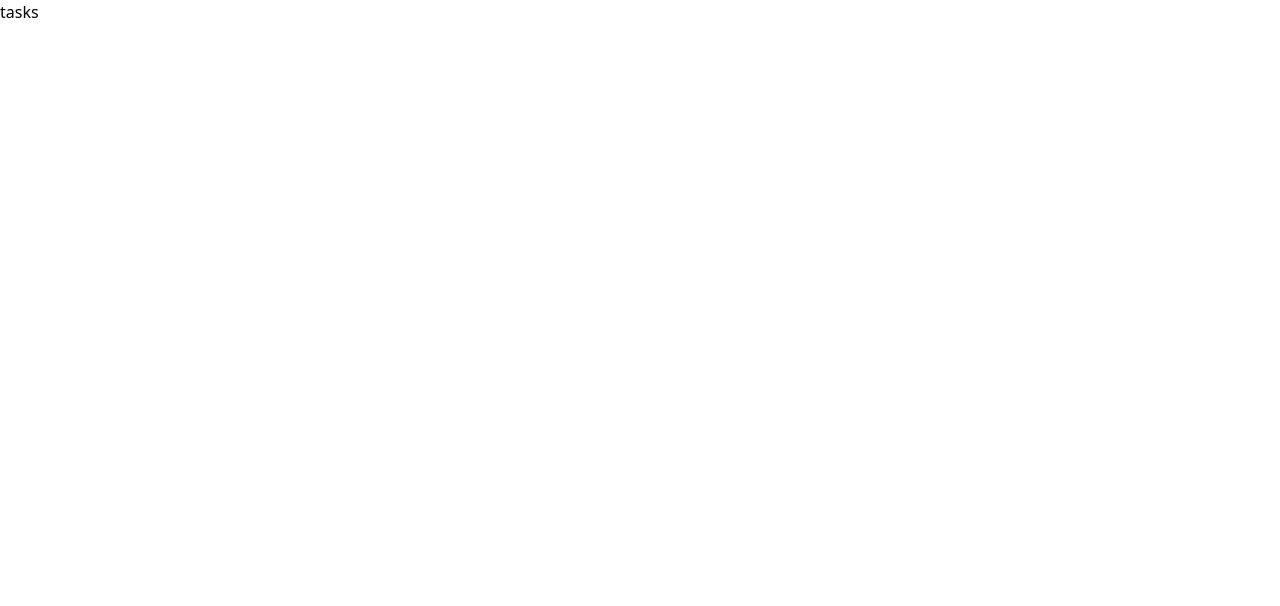
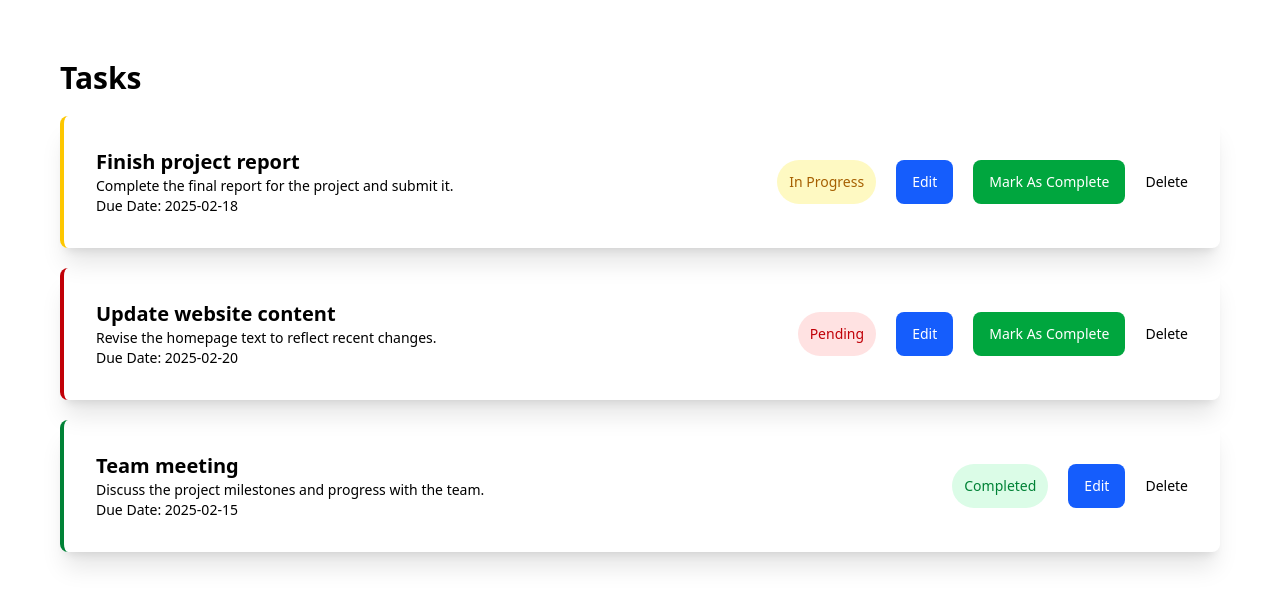
Before and after one commit to AbdallahKhaledAhmed/Learn-NextJS, a Next.js app: page /dashboard/tasks in a window 1280 px wide. Shown: the top 606 px of the page. Built offline with nearby package versions, Linux system fonts and the light colour scheme.

Commit message:
Tasks Page

```diff
--- a/app/dashboard/page.tsx
+++ b/app/dashboard/page.tsx
@@ -2,14 +2,17 @@ import Link from "next/link";
 
 const Dashboard = () => {
   return (
-    <div className="rounded w-[60%] mx-auto mt-15 shadow-lg text-gray-600">
+    <div className="rounded w-[90%] md:w-[60%] mx-auto mt-15 shadow-lg text-gray-600">
       <h1 className="text-2xl font-bold">Dashboard</h1>
       <p>
         Welcome back! Here you can manage your tasks, view analytics and make
         adjustments.
       </p>
       <div className="grid grid-cols-1 sm:grid-cols-2 lg:grid-cols-3 gap-8 m-10 py-5">
-        <Link href="./tasks" className="bg-blue-100 rounded py-5 px-3">
+        <Link
+          href="./tasks"
+          className="bg-blue-200 rounded-xl py-5 px-3 opacity-80 hover:opacity-100 hover:scale-105"
+        >
           <div className="flex justify-between text-xl font-semibold items-center">
             <span>Tasks</span> <span className="text-2xl">📝</span>
           </div>
@@ -17,7 +20,10 @@ const Dashboard = () => {
             View, organize and manage your daily tasks.
           </p>
         </Link>
-        <Link href="./tasks" className="bg-green-100 rounded py-5 px-3">
+        <Link
+          href="./analytics"
+          className="bg-green-200 rounded-xl py-5 px-3 opacity-80 hover:opacity-100 hover:scale-105"
+        >
           <div className="flex justify-between text-xl font-semibold items-center">
             <span>Analytics</span> <span className="text-2xl">📊</span>
           </div>
@@ -25,7 +31,10 @@ const Dashboard = () => {
             Gain insights about your performance and trends.
           </p>
         </Link>
-        <Link href="./tasks" className="bg-pink-100 rounded py-5 px-3">
+        <Link
+          href="./settings"
+          className="bg-pink-200 rounded-xl py-5 px-3 opacity-80 hover:opacity-100 hover:scale-105"
+        >
           <div className="flex justify-between text-xl font-semibold items-center">
             <span>Settings</span> <span className="text-2xl">⚙️</span>
           </div>
@@ -33,7 +42,10 @@ const Dashboard = () => {
             Customize and tweek your dashboard settings.
           </p>
         </Link>
-        <Link href="./tasks" className="bg-yellow-100 rounded py-5 px-3">
+        <Link
+          href="./users"
+          className="bg-yellow-200 rounded-xl py-5 px-3 opacity-80 hover:opacity-100 hover:scale-105"
+        >
           <div className="flex justify-between text-xl font-semibold items-center">
             <span>Users</span> <span className="text-2xl">🧑‍🤝‍🧑</span>
           </div>
--- a/app/dashboard/tasks/page.tsx
+++ b/app/dashboard/tasks/page.tsx
@@ -1,5 +1,73 @@
 const Tasks = () => {
-  return <>tasks</>;
+  const tasks = [
+    {
+      id: 1,
+      title: "Finish project report",
+      description: "Complete the final report for the project and submit it.",
+      status: "In Progress",
+      dueDate: "2025-02-18",
+    },
+    {
+      id: 2,
+      title: "Update website content",
+      description: "Revise the homepage text to reflect recent changes.",
+      status: "Pending",
+      dueDate: "2025-02-20",
+    },
+    {
+      id: 3,
+      title: "Team meeting",
+      description: "Discuss the project milestones and progress with the team.",
+      status: "Completed",
+      dueDate: "2025-02-15",
+    },
+  ];
+
+  return (
+    <div className="flex flex-col gap-5 p-15">
+      <h1 className="font-bold text-3xl">Tasks</h1>
+      {tasks.map((task) => (
+        <div
+          className={`rounded-lg border-l-4 ${
+            task.status === "Pending"
+              ? "border-red-700"
+              : task.status === "Completed"
+              ? "border-green-700"
+              : "border-yellow-400"
+          } p-8 text-sm flex items-center justify-between gap-2 shadow-xl`}
+          key={task.id}
+        >
+          <div>
+            <h2 className="text-xl font-bold">{task.title}</h2>
+            <p>{task.description}</p>
+            <p>Due Date: {task.dueDate}</p>
+          </div>
+          <div className="flex gap-5">
+            <span
+              className={`rounded-full p-3 ${
+                task.status === "Pending"
+                  ? "text-red-700 bg-red-100"
+                  : task.status === "Completed"
+                  ? "text-green-700 bg-green-100"
+                  : "text-yellow-700 bg-yellow-100"
+              }`}
+            >
+              {task.status}
+            </span>
+            <button className="rounded-lg text-white bg-blue-600 px-4">
+              Edit
+            </button>
+            {task.status !== "Completed" && (
+              <button className="rounded-lg text-white bg-green-600 px-4">
+                Mark As Complete
+              </button>
+            )}
+            <button>Delete</button>
+          </div>
+        </div>
+      ))}
+    </div>
+  );
 };
 
 export default Tasks;
--- a/test.ts
+++ /dev/null
@@ -1,14 +0,0 @@
-const nums = [2, 7, 11, 15];
-
-function twoSum(nums: number[], target: number): number[] {
-  for (let i = 0; i < nums.length; i++) {
-    for (let j = i + 1; j < nums.length; j++) {
-      if (nums[i] + nums[j] === target) {
-        return [i, j];
-      }
-    }
-  }
-  return [];
-}
-
-console.log(twoSum(nums, 9));
```
